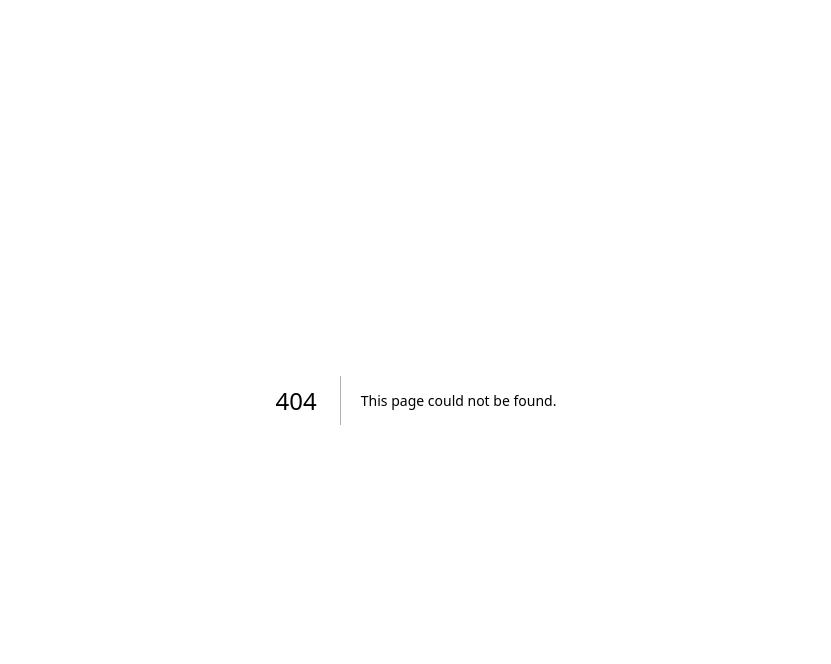
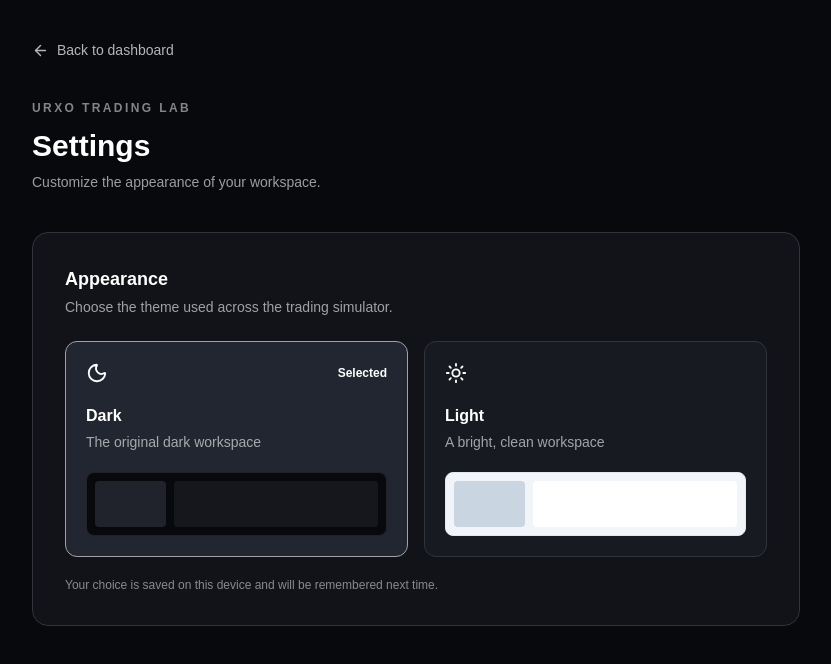
Before and after one commit to Urxo54/urxo-trading-simulator, a Next.js app: page /settings in a window 1280 px wide. Before the commit this address had no page. Shown: the top 664 px of the page, without its empty margins (224-1055 px from the left). Built offline with nearby package versions, Linux system fonts and the light colour scheme.

Commit message:
Add appearance settings page

```diff
--- /dev/null
+++ b/src/app/settings/page.tsx
@@ -0,0 +1,47 @@
+"use client";
+
+import { useEffect, useState } from "react";
+import Link from "next/link";
+import { ArrowLeft, Moon, Sun } from "lucide-react";
+import { applyTheme, THEME_STORAGE_KEY, type Theme } from "@/components/theme-provider";
+
+export default function SettingsPage() {
+  const [theme, setTheme] = useState<Theme>("dark");
+  useEffect(() => {
+    const saved = window.localStorage.getItem(THEME_STORAGE_KEY);
+    if (saved === "light" || saved === "dark") setTheme(saved);
+  }, []);
+  function changeTheme(next: Theme) {
+    setTheme(next);
+    applyTheme(next);
+  }
+  return (
+    <main className="theme-settings min-h-screen px-5 py-10 md:px-10">
+      <div className="mx-auto max-w-3xl">
+        <Link href="/" className="mb-10 inline-flex items-center gap-2 text-sm opacity-70 transition hover:opacity-100">
+          <ArrowLeft size={17} /> Back to dashboard
+        </Link>
+        <p className="text-xs font-semibold tracking-[0.2em] opacity-50">URXO TRADING LAB</p>
+        <h1 className="mt-3 text-3xl font-semibold">Settings</h1>
+        <p className="mt-2 text-sm opacity-60">Customize the appearance of your workspace.</p>
+        <section className="mt-10 rounded-2xl border p-6 md:p-8">
+          <h2 className="text-lg font-semibold">Appearance</h2>
+          <p className="mt-1 text-sm opacity-60">Choose the theme used across the trading simulator.</p>
+          <div className="mt-6 grid gap-4 sm:grid-cols-2">
+            <button type="button" aria-pressed={theme === "dark"} onClick={() => changeTheme("dark")} className={`theme-choice rounded-xl border p-5 text-left transition ${theme === "dark" ? "selected" : ""}`}>
+              <div className="mb-5 flex items-center justify-between"><Moon size={22} />{theme === "dark" && <span className="text-xs font-semibold">Selected</span>}</div>
+              <span className="block font-semibold">Dark</span><span className="mt-1 block text-sm opacity-60">The original dark workspace</span>
+              <div className="mt-5 flex h-16 overflow-hidden rounded-lg border border-white/10 bg-[#08090d] p-2"><div className="w-1/4 rounded bg-[#20232b]" /><div className="ml-2 flex-1 rounded bg-[#15171d]" /></div>
+            </button>
+            <button type="button" aria-pressed={theme === "light"} onClick={() => changeTheme("light")} className={`theme-choice rounded-xl border p-5 text-left transition ${theme === "light" ? "selected" : ""}`}>
+              <div className="mb-5 flex items-center justify-between"><Sun size={22} />{theme === "light" && <span className="text-xs font-semibold">Selected</span>}</div>
+              <span className="block font-semibold">Light</span><span className="mt-1 block text-sm opacity-60">A bright, clean workspace</span>
+              <div className="mt-5 flex h-16 overflow-hidden rounded-lg border border-slate-200 bg-slate-100 p-2"><div className="w-1/4 rounded bg-slate-300" /><div className="ml-2 flex-1 rounded bg-white" /></div>
+            </button>
+          </div>
+          <p className="mt-5 text-xs opacity-50">Your choice is saved on this device and will be remembered next time.</p>
+        </section>
+      </div>
+    </main>
+  );
+}
```
